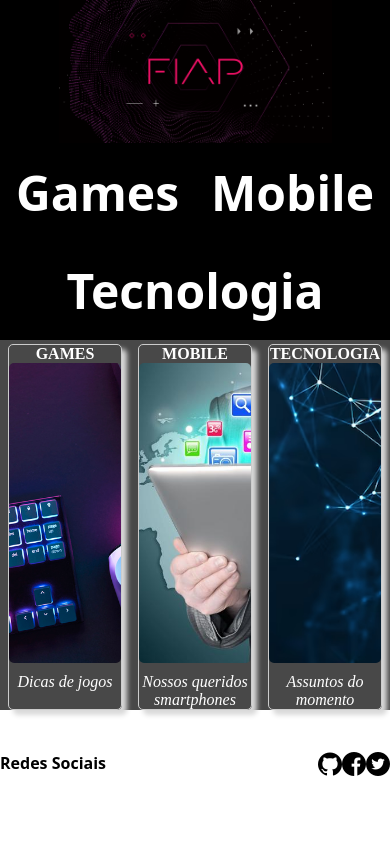
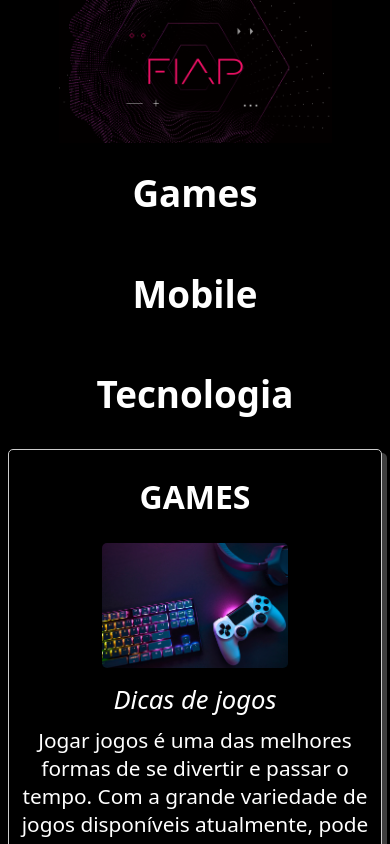
Before and after one commit to Fiap-Checkpoints/RWD-CP2, a plain HTML site: page index.html in a window 390 px wide. Shown: the top 844 px of the page. Drawn offline with Linux system fonts and the light colour scheme.

Commit message:
Arrumando index, BP e alteração do conteúdo

```diff
--- a/css/cabecalho-interno.css
+++ /dev/null
@@ -1,40 +0,0 @@
-.cabecalho {
-  display: flex;
-  justify-content: space-between;
-  align-items: center;
-  flex-wrap: wrap;
-  background-color: #000000;
-}
-
-.cabecalho img {
-  width: 30%;
-  max-width: 30%;
-  display: block;
-  flex-wrap: wrap;
-}
-
-.cabecalho nav {
-  display: flex;
-  justify-content: space-around;
-  flex-wrap: wrap;
-  width: 60vw;
-  height: 32vh;
-  text-align: center;
-}
-
-.cabecalho a {
-  text-decoration: none;
-  font-size: 3rem;
-  font-family: system-ui, -apple-system, BlinkMacSystemFont, "Segoe UI", Roboto,
-    Oxygen, Ubuntu, Cantarell, "Open Sans", "Helvetica Neue", sans-serif;
-  font-weight: 700;
-  color: #fff;
-  padding: 7vh 0;
-}
-
-
-
-.cabecalho a:hover {
-  background-color: #fff;
-  color: #000000;
-}
--- a/css/conteudo.css
+++ b/css/conteudo.css
@@ -1,49 +1,59 @@
 .conteudo {
-    background: rgba(27, 27, 27, 0.8);
+    background: #000;
     display: flex;
-    flex-direction: row;
+    flex-direction: column;
     width: 100%;
-    height: 50%;
+    height: 100%;
     color: #fff;
-    justify-content: space-around;
 
 }
 
 .conteudo div {
     margin: 1% 2% 0 2%;
-    padding: 0%;
-    box-shadow: 5px 5px 5px #d9d9d9;
+    padding: 0% 0% 3%;
+    box-shadow: 5px 4px #3f3f3f;
     overflow: hidden;
+    align-items: center;
+    text-align: center;
+    justify-content: space-between;
     }
 
-.conteudo img {
-        max-width: 100%;
-        display: block;
-    }
+.conteudo div h2{
+  font-size: 2rem;
+  font-family: system-ui, -apple-system, BlinkMacSystemFont, "Segoe UI", Roboto,
+    Oxygen, Ubuntu, Cantarell, "Open Sans", "Helvetica Neue", sans-serif;
+  color: #fff;
+  padding: 3vh;
+}
 
-   .card-1 ,
-   .card-2 ,
-   .card-3  {
+
+
+.card {
     border: 1px solid #ccc;
     border-radius: 5px;
     padding: 20px;
-    text-align: center;
-   }
+}
 
-   .card-1 img,
-   .card-2 img,
-   .card-3 img {
+.card img {
     max-width: 100%;
+    display: inline-block;
     height: auto;
     border-radius: 5px;
     margin-bottom: 10px;
-    width: 400px;
-    height: 300px;
+    width: 50%;
     object-fit: cover;
-   }
+  }
 
-   .card-1 figcaption,
-   .card-2 figcaption,
-   .card-3 figcaption {
+.card figcaption {
+    font-size: 1.6rem;
     font-style: italic;
-   }
+    font-family: system-ui, -apple-system, BlinkMacSystemFont, "Segoe UI", Roboto,
+        Oxygen, Ubuntu, Cantarell, "Open Sans", "Helvetica Neue", sans-serif;
+}
+
+.card p {
+    font-size: 1.3rem;
+    font-family: system-ui, -apple-system, BlinkMacSystemFont, "Segoe UI", Roboto,
+    Oxygen, Ubuntu, Cantarell, "Open Sans", "Helvetica Neue", sans-serif;
+    padding: 1vh;
+}
--- a/css/rodape.css
+++ b/css/rodape.css
@@ -1,31 +1,38 @@
 .rodape {
   display: flex;
   justify-content: space-around;
-  margin: 5vh 0 0 0;
+  padding: 3vh  ;
+  background-color: #c9c9c9;
 }
 
 .rodape h2 {
   flex-grow: 1;
   font-family: system-ui, -apple-system, BlinkMacSystemFont, "Segoe UI", Roboto,
     Oxygen, Ubuntu, Cantarell, "Open Sans", "Helvetica Neue", sans-serif;
-  background-color: #fff;
+  background-color: #c9c9c9;
+  font-size: 1.4rem;
 }
 
 .rodape nav {
+  flex-grow: 6;
   display: flex;
-  justify-content: center;
-  max-width: 500px;
-  margin: 0 auto;
+  width: 60vw;
+  height: 10vh;
+  align-items: center;
+  background-color: #c9c9c9;
+
   }
 
 .rodape nav img {
-  max-width: 100%;
-  margin: 0 10px;
+    display: block;
+    width: 9%;
+    max-width: 100%;
+    margin: 0 auto;
+
   }
 
-.rodape nav a img {
+.rodape nav a{
   display: block;
-  margin: 0 auto;
-  max-width: 100%;
-  height: auto;
+    flex-grow: 1;
+    background-color: #c9c9c9;
   }
--- a/css/style.css
+++ b/css/style.css
@@ -2,7 +2,6 @@
 @import url("./conteudo.css");
 @import url("./cabecalho.css");
 @import url("./conteudo-interno.css");
-@import url("./cabecalho-interno.css");
 
 * {
   margin: 0;
@@ -14,8 +13,8 @@
   width: 100%;
 }
 
-/* Breakpoint 1 - 970px*/
-@media screen and (max-width: 970px) {
+/* Breakpoint 1 - 990px*/
+@media screen and (max-width: 990px) {
   .cabecalho nav {
   width: 100%;
   height: auto;
@@ -29,18 +28,32 @@
    .cabecalho a {
    padding: 3vh 0;
    }
+   .rodape nav img {
+    display: block;
+    max-width: 100%;
+    width: 20%;
+    margin: 0 auto;
+
   }
+  }
+
 
   /* Breakpoint 2 - 600px*/
   @media screen and (max-width: 600px) {
    .cabecalho nav {
       font-size: 1.5rem;
+      justify-content: center;
+      flex-direction: column;
     }
     .cabecalho img {
       width: 70%;
       max-width: 70%;
     }
-    .cabecalho a {
-      padding: 2vh 0;
+
+    .cabecalho a{
+      font-size: 2.3rem;
     }
+
+
+
   }
--- a/index.html
+++ b/index.html
@@ -22,28 +22,45 @@
 
     <!--  section principal -->
     <section class="conteudo">
-      <div class="card-1">
+      <div class="card">
         <h2>GAMES</h2>
         <figure>
           <img src="./img/games.jpg" alt="imagem games">
           <figcaption>Dicas de jogos</figcaption>
         </figure>
+        <p>
+          Jogar jogos é uma das melhores formas de se divertir e passar o tempo. Com a grande variedade de jogos disponíveis atualmente, pode ser difícil escolher um jogo para jogar. Neste texto, vou compartilhar algumas dicas e sugestões de jogos para diferentes plataformas.
+
+          Começando com jogos mobile, uma das melhores dicas é jogar jogos que possuem modos offline. Assim, você pode jogar em qualquer lugar, sem precisar de uma conexão à internet. Além disso, experimente jogar jogos grátis, já que há muitos jogos móveis grátis disponíveis nas lojas de aplicativos. Isso é uma ótima maneira de descobrir novos jogos sem gastar dinheiro.
+
+          Outra dica para jogos mobile é jogar jogos com tempo limitado. Alguns jogos móveis possuem eventos ou missões com tempo limitado. Jogar esses jogos pode ser uma forma divertida de adicionar um pouco de desafio aos seus jogos.
+        </p>
       </div>
 
-      <div class="card-2">
+      <div class="card">
         <h2>MOBILE</h2>
         <figure>
           <img src="./img/mobile.jpg" alt="imagem mobile">
           <figcaption>Nossos queridos smartphones</figcaption>
         </figure>
+        <p>
+          Smartphones são uma das tecnologias mais importantes e populares do mundo atualmente. Esses dispositivos móveis nos permitem acessar a internet, realizar chamadas, enviar mensagens e realizar uma série de outras tarefas em qualquer lugar. Neste texto, vou falar um pouco mais sobre os smartphones, como eles funcionam, seus recursos e os diferentes modelos disponíveis.
+          Os smartphones são basicamente computadores de bolso. Eles têm um processador, memória RAM, armazenamento interno, uma tela, uma câmera e uma bateria. A maioria dos smartphones modernos também possui conectividade 4G ou 5G para acesso à internet, além de Wi-Fi e Bluetooth para conexões sem fio.
+          Uma das características mais importantes dos smartphones é sua tela. A maioria dos smartphones possui telas sensíveis ao toque que permitem que os usuários interajam com o dispositivo de forma intuitiva. As telas também podem ser de diferentes tamanhos e resoluções, com algumas chegando a 6 polegadas ou mais.
+        </p>
       </div>
 
-      <div class="card-3">
+      <div class="card">
         <h2>TECNOLOGIA</h2>
         <figure>
           <img src="./img/tech.png" alt="imagem tecnologia">
           <figcaption>Assuntos do momento</figcaption>
         </figure>
+        <p>
+          A tecnologia é um dos maiores avanços da humanidade, tornando nossas vidas mais fáceis e eficientes. Ela está presente em todos os aspectos da nossa vida, desde a comunicação até a forma como consumimos informações e entretenimento.
+          A tecnologia tem se desenvolvido rapidamente, trazendo inovações em diversos campos, como medicina, energia, transporte e educação. Por exemplo, a inteligência artificial tem sido utilizada para ajudar médicos a diagnosticar doenças, reduzir o consumo de energia em prédios e otimizar o transporte de cargas.
+          Além disso, a tecnologia também tem permitido que pessoas do mundo todo se conectem e se comuniquem, possibilitando que empresas expandam seus negócios para novos mercados e que indivíduos troquem ideias e conhecimentos em tempo real.
+        </p>
       </div>
     </section>
 
```
